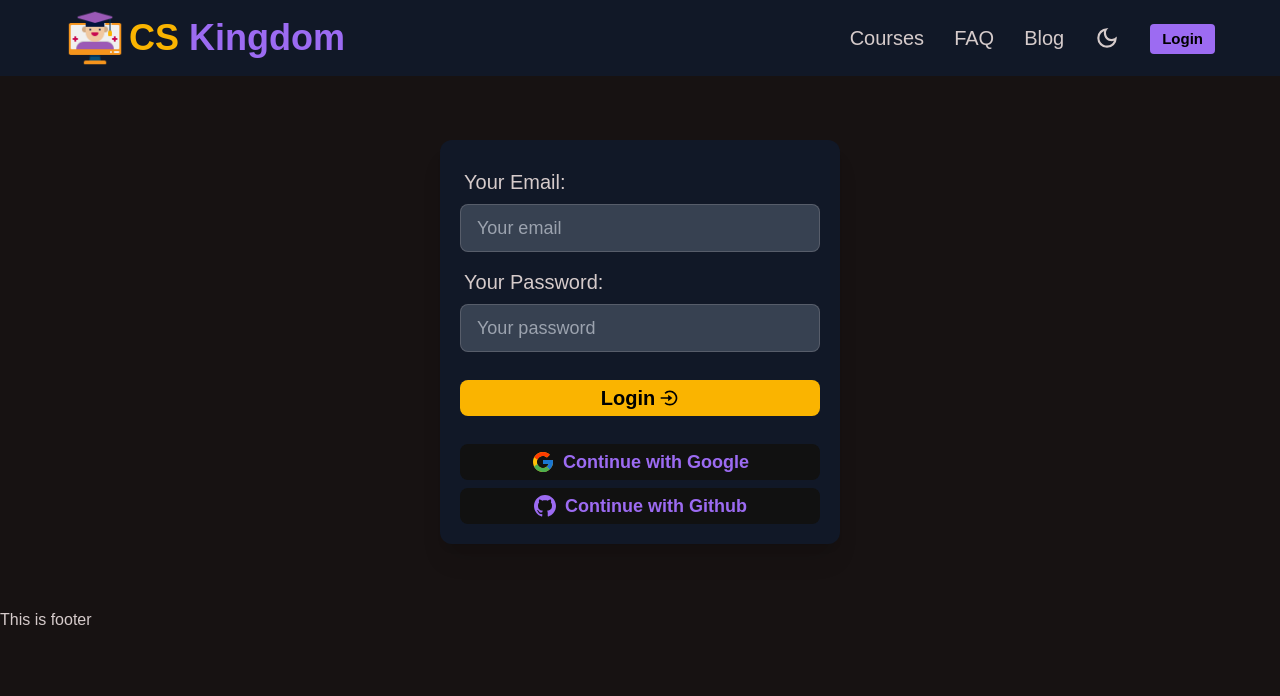
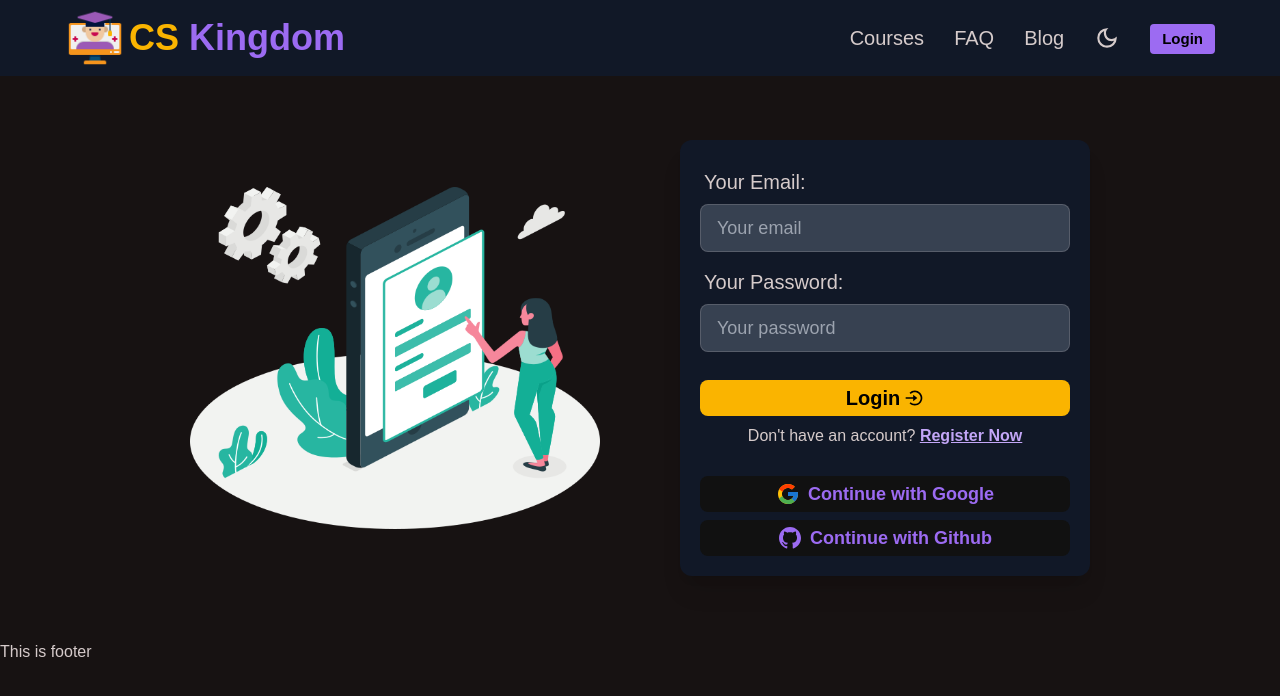
Before and after one commit to obaedulislam/cs-kingdom, a React (Create React App) app: page /login in a window 1280 px wide. Shown: the top 696 px of the page. Built offline with nearby package versions, Linux system fonts and the light colour scheme; no server answers.

Commit message:
Github Login Sytem Implimented

```diff
--- a/src/Routes/Routes/Routes.js
+++ b/src/Routes/Routes/Routes.js
@@ -5,6 +5,7 @@ import Courses from '../../components/Pages/Courses/Courses';
 import Faq from '../../components/Pages/Faq/Faq';
 import Home from '../../components/Pages/Home/Home';
 import Login from '../../components/Pages/Login/Login';
+import Register from '../../components/Pages/Register/Register';
 import User from '../../components/Pages/User/User';
 import Main from '../../Layouts/Main';
 
@@ -35,6 +36,10 @@ export const Routes = createBrowserRouter([{
             element: <Login></Login>
         },
         {
+            path:'/register',
+            element: <Register></Register>
+        },
+        {
             path:'/user',
             element: <User></User>
         }
--- a/src/components/Pages/Login/Login.jsx
+++ b/src/components/Pages/Login/Login.jsx
@@ -1,16 +1,19 @@
 import React from 'react';
+import signin from "../../../assets/signin.png"
 import { useContext } from 'react';
 import { AuthContext } from '../../../context/AuthProvider/AuthProvider';
 import { BiLogInCircle } from "react-icons/bi";
 import { FcGoogle } from "react-icons/fc";
 import { GrGithub} from "react-icons/gr";
-import { GoogleAuthProvider } from 'firebase/auth';
+import { GithubAuthProvider, GoogleAuthProvider } from 'firebase/auth';
+import { Link } from 'react-router-dom';
 
 const Login = () => {
 
-    const {googleProviderLogin} = useContext(AuthContext);
+    const {googleProviderLogin, githubProviderLogin} = useContext(AuthContext);
+
     const googleProvider = new GoogleAuthProvider();
-
+    const githubProvider = new GithubAuthProvider();
 
     const handleGoogleSignIn = () => {
         googleProviderLogin(googleProvider)
@@ -23,9 +26,23 @@ const Login = () => {
         })
     }
 
+    const handleGithubSignIn = () => {
+        githubProviderLogin(githubProvider)
+        .then(result =>{
+            const user = result.user;
+            console.log(user);
+        })
+        .catch(error => {
+            console.error(error);
+        })
+    }
+
     return (
-        <div className='py-16'>
-            <div className="form-control w-full max-w-[400px] mx-auto bg-gray-900 p-5 rounded-xl shadow-xl">
+        <div className='py-16 max-w-[900px] grid grid-cols-2 mx-auto gap-20'>
+            <div className="side-img flex items-center">
+                <img className='w-full mx-auto ' src={signin} alt="" />
+            </div>
+            <div className="form-control w-full mx-auto bg-gray-900 p-5 rounded-xl shadow-xl">
                 <label className="label">
                     <span className="label-text text-xl">Your Email:</span>
                 </label>
@@ -36,12 +53,14 @@ const Login = () => {
                 <input type="password" placeholder="Your password" className="input  input-bordered bg-gray-700 rounded-lg w-full text-lg " />
                 <div className='mt-7 '>
                     <button className=" text-black py-1 w-full text-xl font-bold rounded-lg bg-[#FAB400] duration-300  hover:bg-[#c99204] flex justify-center items-center">Login <BiLogInCircle className=' ml-1'></BiLogInCircle></button>
+                    <p className='text-center mt-2'>Don't have an account? <span className='text-[#c3a6f7] hover:text-[#9c6bf2] duration-200 underline font-bold '><Link to='/register'>Register Now</Link></span></p>
                 </div>
+
                 <div className='mt-7 '>
                     <button onClick = {handleGoogleSignIn} className=" text-[#9c6bf2] py-1 w-full text-lg font-semibold rounded-lg bg-[#111111] hover:bg-black  duration-300 flex justify-center items-center"><FcGoogle className='text-2xl'></FcGoogle> <span className='ml-2'>Continue with Google</span></button>
                 </div>
                 <div className='mt-2 '>
-                    <button className=" text-[#9c6bf2] py-1 w-full text-lg font-semibold rounded-lg bg-[#111111] hover:bg-black duration-300  flex justify-center items-center"><GrGithub className='text-2xl'></GrGithub> <span className='ml-2'>Continue with Github</span></button>
+                    <button onClick={handleGithubSignIn} className=" text-[#9c6bf2] py-1 w-full text-lg font-semibold rounded-lg bg-[#111111] hover:bg-black duration-300  flex justify-center items-center"><GrGithub className='text-2xl'></GrGithub> <span className='ml-2'>Continue with Github</span></button>
                 </div>
             </div>
         </div>
--- a/src/components/Pages/Register/Register.jsx
+++ b/src/components/Pages/Register/Register.jsx
@@ -0,0 +1,11 @@
+import React from 'react';
+
+const Register = () => {
+    return (
+        <div>
+            <h1>ReGister</h1>
+        </div>
+    );
+};
+
+export default Register;
--- a/src/context/AuthProvider/AuthProvider.js
+++ b/src/context/AuthProvider/AuthProvider.js
@@ -15,7 +15,9 @@ const AuthProvider = ({children}) => {
         return signInWithPopup(auth, provider);
     }
 
-
+    const githubProviderLogin = (provider) => {
+        return signInWithPopup(auth, provider);
+    }
 
     useEffect(() => {
         const unsubscribe = onAuthStateChanged(auth, (currentUser) =>{
@@ -34,7 +36,7 @@ const AuthProvider = ({children}) => {
 
 
 
-    const authInfo = {user, googleProviderLogin, logOut};
+    const authInfo = {user, googleProviderLogin, githubProviderLogin, logOut};
 
     return (
         <AuthContext.Provider  value={authInfo}>
```
Also changed, not shown: src/assets/signin.png (added), src/assets/signup.png (added).
